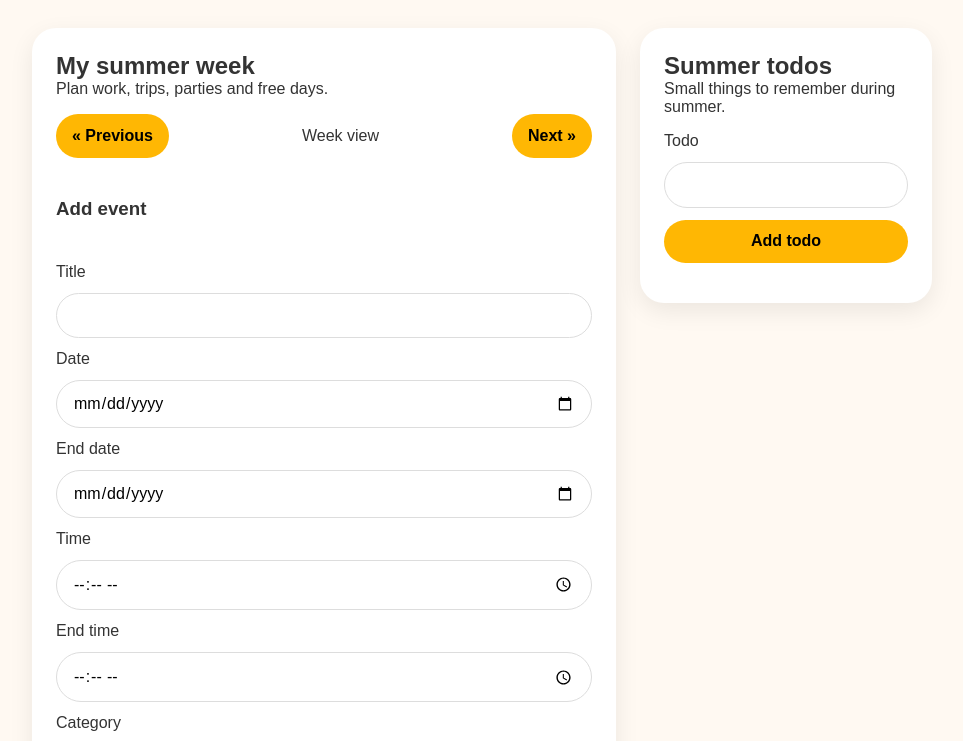
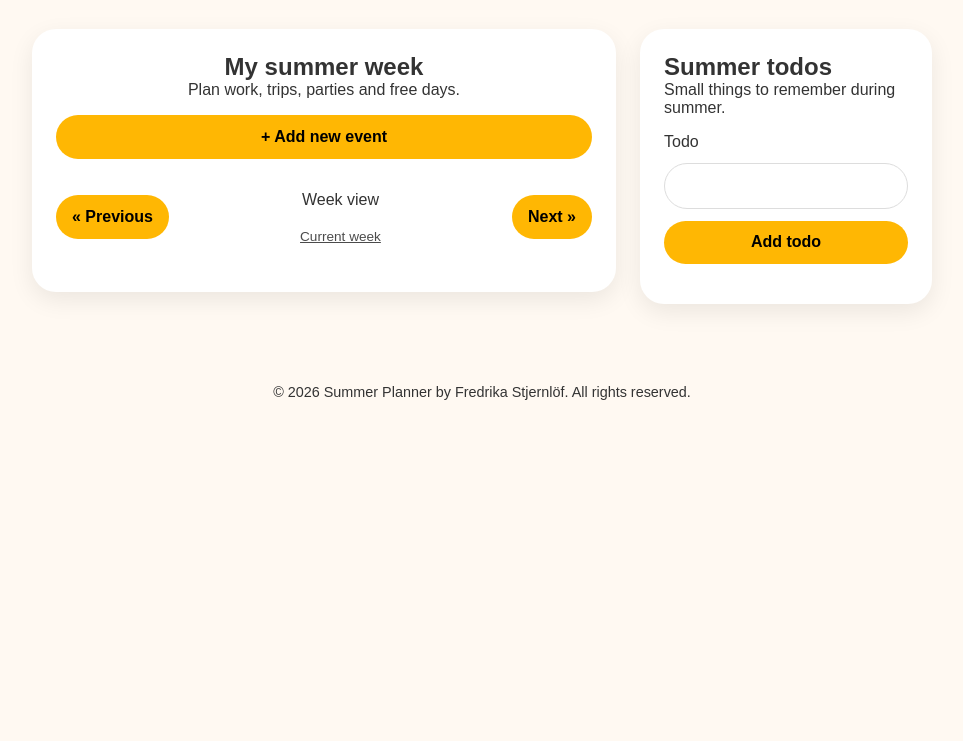
Before and after one commit to fredrikastjernlof/Lab4_Summer_Planner_Frontend, a website built with Vite: page dashboard.html in a window 1280 px wide. Shown: the part 125-866 px from the top of the page, without its empty margins (158-1121 px from the left). After the commit the page ends 800 px from the top, so only its background shows below. Built offline with nearby package versions, Linux system fonts and the light colour scheme; no server answers; sample sign-in values are in the browser's storage.

Commit message:
Add week control button and button for new events

```diff
--- a/dashboard.html
+++ b/dashboard.html
@@ -21,20 +21,18 @@
     <main class="dashboard-layout">
         <section class="week-section" aria-labelledby="weekHeading">
             <div class="section-heading">
-                <div>
+                <div class="week-heading">
                     <h2 id="weekHeading">My summer week</h2>
                     <p>Plan work, trips, parties and free days.</p>
                 </div>
 
-                <div class="week-controls">
-                    <button id="previousWeekButton" type="button">&laquo; Previous</button>
-                    <p id="currentWeekLabel">Week view</p>
-                    <button id="nextWeekButton" type="button">Next &raquo;</button>
-                </div>
-            </div>
+                <button id="toggleEventFormBtn" class="toggle-form-btn">
+                    + Add new event
+                </button>
 
+                <section id="eventFormPanel" class="form-panel hidden">
                     <form id="eventForm" class="planner-form" novalidate>
-                <h3>Add event</h3>
+                        <h3 id="eventFormTitle">Add event</h3>
 
                         <p id="eventStatusMessage" class="status-message"></p>
 
@@ -69,6 +67,28 @@
 
                         <button type="submit">Add event</button>
                     </form>
+                </section>
+
+                <div class="week-controls">
+
+                    <button id="previousWeekButton" type="button">
+                        &laquo; Previous
+                    </button>
+
+                    <div class="current-week-info">
+                        <p id="currentWeekLabel">Week view</p>
+
+                        <button id="currentWeekButton" type="button">
+                            Current week
+                        </button>
+                    </div>
+
+                    <button id="nextWeekButton" type="button">
+                        Next &raquo;
+                    </button>
+
+                </div>
+            </div>
 
             <section id="weekPlanner" class="week-planner" aria-label="Events by day">
                 <!-- Events will be rendered here with JavaScript -->
```
Lines whose indentation alone changed are shown as unchanged.
